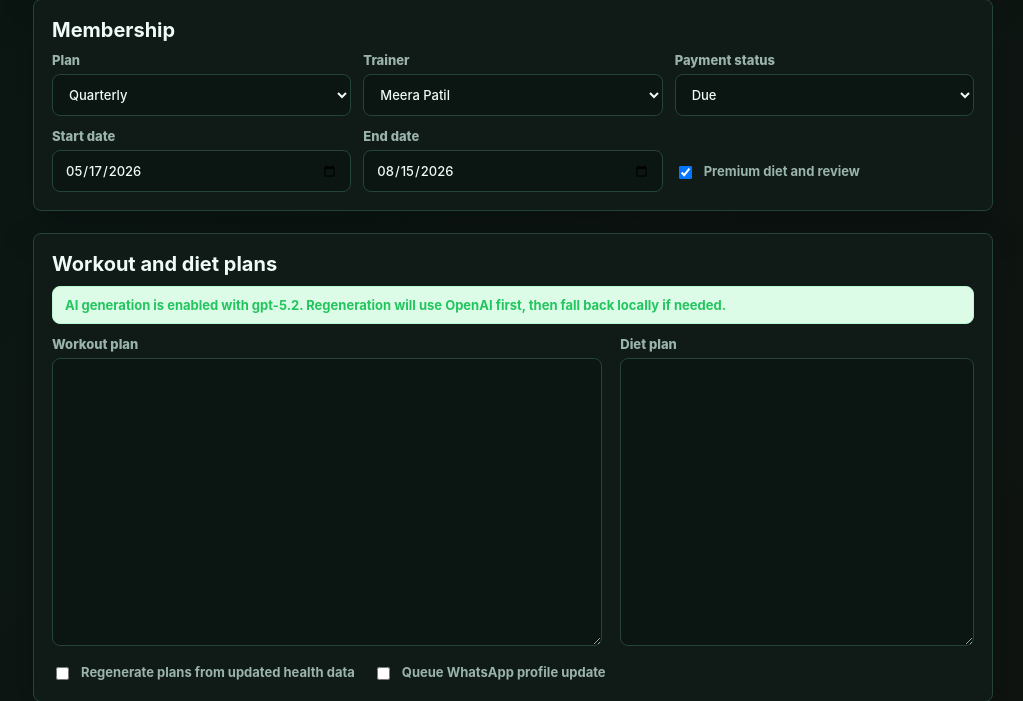
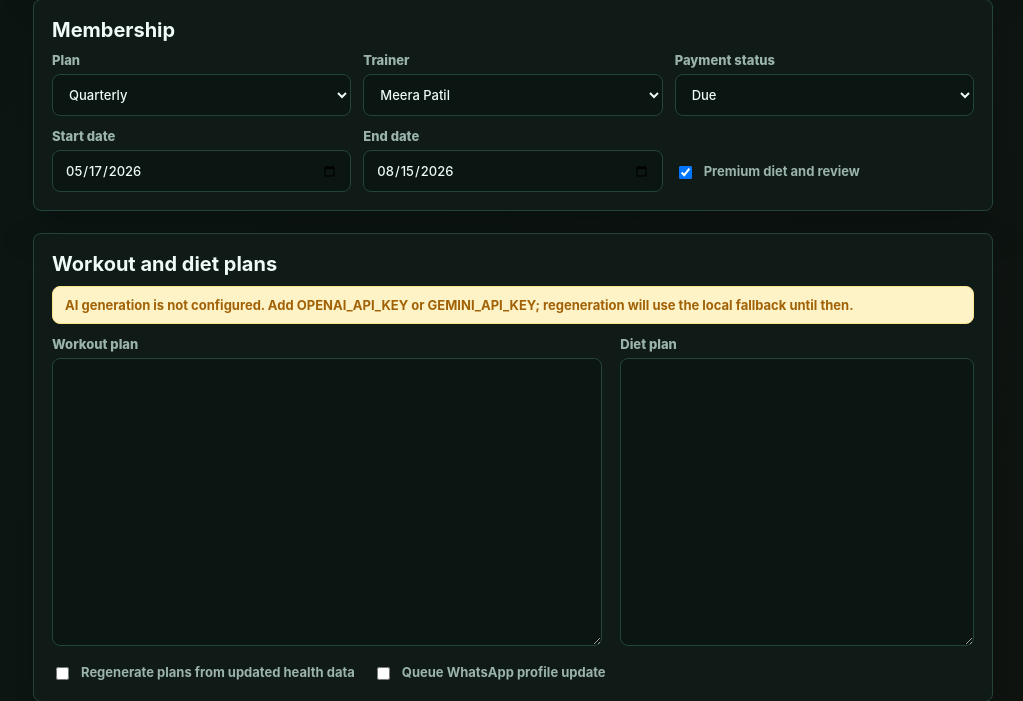
Before and after one commit to shubham-landge/strengthlab-gym-management, a Flask app: page /members/1/edit in a window 1280 px wide. Shown: the part 963-1664 px from the top of the page, without its empty margins (257-1280 px from the left). Run offline with Flask 3, Linux system fonts and the light colour scheme; the visitor is signed in with stand-in values (Sample User, id 1); data comes from the database, SQL or seed files in the repository.

Commit message:
Add multi-provider AI fallback configuration

````diff
--- a/app.py
+++ b/app.py
@@ -9,6 +9,7 @@ import threading
 import textwrap
 import time
 from urllib.parse import quote
+from urllib.request import Request, urlopen
 
 from flask import Flask, g, redirect, render_template, request, send_file, session, url_for
 from reportlab.lib.pagesizes import A4
@@ -23,6 +24,7 @@ DB_PATH = os.path.join(BASE_DIR, "gym_manager.db")
 app = Flask(__name__)
 app.config["SECRET_KEY"] = os.environ.get("SECRET_KEY", "local-gym-secret")
 OPENAI_MODEL = os.environ.get("OPENAI_MODEL", "gpt-5.2")
+DEFAULT_GEMINI_MODEL = os.environ.get("GEMINI_MODEL", "gemini-2.5-flash")
 PAYMENT_REMINDER_DAYS = int(os.environ.get("PAYMENT_REMINDER_DAYS", "3"))
 PAYMENT_REMINDER_INTERVAL_SECONDS = int(os.environ.get("PAYMENT_REMINDER_INTERVAL_SECONDS", "3600"))
 _payment_automation_started = False
@@ -1060,6 +1062,62 @@ def unpack_choices(value):
     return [item for item in value.split("|") if item]
 
 
+def split_env_values(*names, default=None):
+    values = []
+    for name in names:
+        raw_value = os.environ.get(name, "")
+        for item in raw_value.replace("\n", ",").replace(";", ",").split(","):
+            item = item.strip()
+            if item:
+                values.append(item)
+    if not values and default:
+        values = [default]
+    return values
+
+
+def configured_ai_providers():
+    preferred = split_env_values("AI_PROVIDER_ORDER", default="openai,gemini")
+    providers = []
+    for provider in preferred:
+        provider_key = provider.lower()
+        if provider_key == "openai":
+            keys = split_env_values("OPENAI_API_KEYS", "OPENAI_API_KEY")
+            models = split_env_values("OPENAI_MODELS", "OPENAI_MODEL", default=OPENAI_MODEL)
+        elif provider_key == "gemini":
+            keys = split_env_values("GEMINI_API_KEYS", "GEMINI_API_KEY", "GOOGLE_API_KEY")
+            models = split_env_values("GEMINI_MODELS", "GEMINI_MODEL", default=DEFAULT_GEMINI_MODEL)
+        else:
+            continue
+        if keys:
+            providers.append({"name": provider_key, "keys": keys, "models": models})
+    return providers
+
+
+def ai_generation_enabled():
+    return bool(configured_ai_providers())
+
+
+def ai_generation_label():
+    providers = configured_ai_providers()
+    if not providers:
+        return "local fallback"
+    parts = []
+    for provider in providers:
+        model_label = ", ".join(provider["models"])
+        key_label = "key" if len(provider["keys"]) == 1 else "keys"
+        parts.append(f"{provider['name'].title()} ({len(provider['keys'])} {key_label}: {model_label})")
+    return " -> ".join(parts)
+
+
+def parse_ai_json(text):
+    cleaned = (text or "").strip()
+    if cleaned.startswith("```"):
+        cleaned = cleaned.strip("`").strip()
+        if cleaned.lower().startswith("json"):
+            cleaned = cleaned[4:].strip()
+    return json.loads(cleaned)
+
+
 def generate_rule_based_plans(member):
     member_bmi = bmi(member["height_cm"], member["weight_kg"])
     goal = (member["goal"] or "general fitness").lower()
@@ -1151,55 +1209,132 @@ def member_ai_payload(member):
     }
 
 
+def ai_plan_prompt(member):
+    return {
+        "task": "Create a safe, practical gym workout plan and diet plan for this member.",
+        "member": member_ai_payload(member),
+        "requirements": [
+            "Return only valid JSON with keys workout_plan, diet_plan, progress_message, safety_notes.",
+            "Workout plan should be 5-6 clear training days with sets/reps/intensity and trainer-friendly notes.",
+            "Diet plan should match food preference, Indian/local meal patterns when appropriate, hydration, and premium add-ons if premium is true.",
+            "Respect medical and injury notes. Do not diagnose, treat disease, or override medical advice.",
+            "Use concise plain text strings. No Markdown tables.",
+        ],
+    }
+
+
+def validate_ai_plan_data(data):
+    workout_plan = data.get("workout_plan", "").strip()
+    diet_plan = data.get("diet_plan", "").strip()
+    safety_notes = data.get("safety_notes", "").strip()
+    progress_message = data.get("progress_message", "").strip()
+    if not workout_plan or not diet_plan:
+        return None
+    if safety_notes:
+        workout_plan = f"{workout_plan}\n\nSafety notes: {safety_notes}"
+        diet_plan = f"{diet_plan}\n\nSafety notes: {safety_notes}"
+    if progress_message:
+        workout_plan = f"{workout_plan}\n\nProgress message: {progress_message}"
+    return workout_plan, diet_plan
+
+
+def generate_openai_plans(member, api_key, model):
+    from openai import OpenAI
+
+    client = OpenAI(api_key=api_key)
+    response = client.responses.create(
+        model=model,
+        input=[
+            {
+                "role": "system",
+                "content": (
+                    "You are a certified gym programming assistant for a gym management app. "
+                    "Create fitness and nutrition guidance that is conservative, practical, and safe. "
+                    "Advise professional medical clearance when health risks are present."
+                ),
+            },
+            {"role": "user", "content": json.dumps(ai_plan_prompt(member))},
+        ],
+    )
+    return validate_ai_plan_data(parse_ai_json(response.output_text))
+
+
+def generate_gemini_plans(member, api_key, model):
+    endpoint = f"https://generativelanguage.googleapis.com/v1beta/models/{model}:generateContent"
+    payload = {
+        "systemInstruction": {
+            "parts": [
+                {
+                    "text": (
+                        "You are a certified gym programming assistant for a gym management app. "
+                        "Create conservative, practical, safe fitness and nutrition guidance. "
+                        "Return only valid JSON."
+                    )
+                }
+            ]
+        },
+        "contents": [
+            {
+                "role": "user",
+                "parts": [{"text": json.dumps(ai_plan_prompt(member))}],
+            }
+        ],
+        "generationConfig": {
+            "responseMimeType": "application/json",
+            "temperature": 0.35,
+        },
+    }
+    request_data = json.dumps(payload).encode("utf-8")
+    gemini_request = Request(
+        endpoint,
+        data=request_data,
+        headers={"Content-Type": "application/json", "x-goog-api-key": api_key},
+        method="POST",
+    )
+    with urlopen(gemini_request, timeout=45) as response:
+        raw_response = json.loads(response.read().decode("utf-8"))
+    text = (
+        raw_response.get("candidates", [{}])[0]
+        .get("content", {})
+        .get("parts", [{}])[0]
+        .get("text", "")
+    )
+    return validate_ai_plan_data(parse_ai_json(text))
+
+
 def generate_ai_plans(member):
-    if not os.environ.get("OPENAI_API_KEY"):
+    providers = configured_ai_providers()
+    if not providers:
         return None
 
-    try:
-        from openai import OpenAI
-
-        client = OpenAI()
-        prompt = {
-            "task": "Create a safe, practical gym workout plan and diet plan for this member.",
-            "member": member_ai_payload(member),
-            "requirements": [
-                "Return only valid JSON with keys workout_plan, diet_plan, progress_message, safety_notes.",
-                "Workout plan should be 5-6 clear training days with sets/reps/intensity and trainer-friendly notes.",
-                "Diet plan should match food preference, Indian/local meal patterns when appropriate, hydration, and premium add-ons if premium is true.",
-                "Respect medical and injury notes. Do not diagnose, treat disease, or override medical advice.",
-                "Use concise plain text strings. No Markdown tables.",
-            ],
-        }
-        response = client.responses.create(
-            model=OPENAI_MODEL,
-            input=[
-                {
-                    "role": "system",
-                    "content": (
-                        "You are a certified gym programming assistant for a gym management app. "
-                        "Create fitness and nutrition guidance that is conservative, practical, and safe. "
-                        "Advise professional medical clearance when health risks are present."
-                    ),
-                },
-                {"role": "user", "content": json.dumps(prompt)},
-            ],
-        )
-        data = json.loads(response.output_text)
-        workout_plan = data.get("workout_plan", "").strip()
-        diet_plan = data.get("diet_plan", "").strip()
-        safety_notes = data.get("safety_notes", "").strip()
-        progress_message = data.get("progress_message", "").strip()
-        if not workout_plan or not diet_plan:
-            return None
-        if safety_notes:
-            workout_plan = f"{workout_plan}\n\nSafety notes: {safety_notes}"
-            diet_plan = f"{diet_plan}\n\nSafety notes: {safety_notes}"
-        if progress_message:
-            workout_plan = f"{workout_plan}\n\nProgress message: {progress_message}"
-        return workout_plan, diet_plan
-    except Exception as error:
-        app.logger.warning("AI plan generation failed; using fallback. Error: %s", error)
-        return None
+    for provider in providers:
+        for model in provider["models"]:
+            for key_index, api_key in enumerate(provider["keys"], start=1):
+                try:
+                    if provider["name"] == "openai":
+                        result = generate_openai_plans(member, api_key, model)
+                    elif provider["name"] == "gemini":
+                        result = generate_gemini_plans(member, api_key, model)
+                    else:
+                        result = None
+                    if result:
+                        app.logger.info(
+                            "AI plan generated with %s model %s key #%s",
+                            provider["name"],
+                            model,
+                            key_index,
+                        )
+                        return result
+                except Exception as error:
+                    app.logger.warning(
+                        "AI provider failed: %s model %s key #%s. Error: %s",
+                        provider["name"],
+                        model,
+                        key_index,
+                        error,
+                    )
+    app.logger.warning("All AI providers failed; using local fallback plan generator.")
+    return None
 
 
 def generate_plans(member, prefer_ai=True):
@@ -1892,7 +2027,8 @@ def inject_helpers():
         "wa_link": wa_link,
         "today": date.today,
         "current_user": current_user(),
-        "ai_enabled": bool(os.environ.get("OPENAI_API_KEY")),
+        "ai_enabled": ai_generation_enabled(),
+        "ai_model_summary": ai_generation_label(),
         "openai_model": OPENAI_MODEL,
     }
 
--- a/templates/member_detail.html
+++ b/templates/member_detail.html
@@ -335,7 +335,7 @@
     </div>
     {% if current_user.role in ["admin", "trainer"] %}
     <div class="notice {{ 'good' if ai_enabled else 'warn' }}">
-      {% if ai_enabled %}AI plan generation enabled with {{ openai_model }}.{% else %}Set OPENAI_API_KEY to enable AI plan generation.{% endif %}
+      {% if ai_enabled %}AI plan generation enabled: {{ ai_model_summary }}.{% else %}Set OPENAI_API_KEY or GEMINI_API_KEY to enable AI plan generation.{% endif %}
     </div>
     {% endif %}
     {% if current_user.role in ["admin", "member"] %}
--- a/templates/member_edit.html
+++ b/templates/member_edit.html
@@ -86,9 +86,9 @@
     <div class="section-title"><h2>Workout and diet plans</h2></div>
     <div class="notice {{ 'good' if ai_enabled else 'warn' }}">
       {% if ai_enabled %}
-      AI generation is enabled with {{ openai_model }}. Regeneration will use OpenAI first, then fall back locally if needed.
+      AI generation is enabled: {{ ai_model_summary }}. Regeneration will try each configured provider, model, and key before falling back locally.
       {% else %}
-      AI generation is not configured. Add OPENAI_API_KEY to use OpenAI; regeneration will use the local fallback until then.
+      AI generation is not configured. Add OPENAI_API_KEY or GEMINI_API_KEY; regeneration will use the local fallback until then.
       {% endif %}
     </div>
     <div class="two-col edit-plans">
````
Also changed, not shown: README.md.
